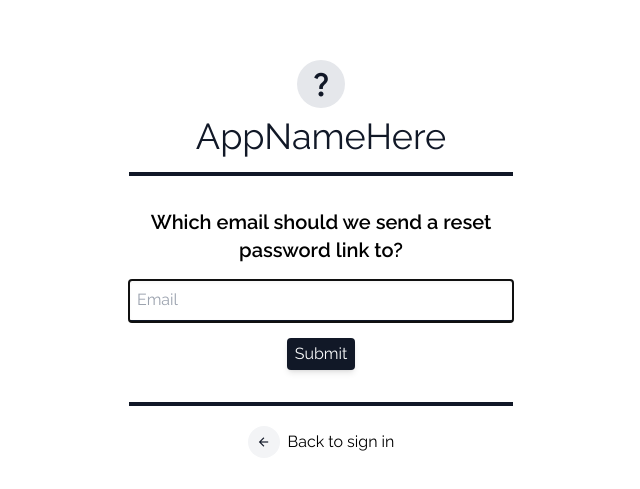
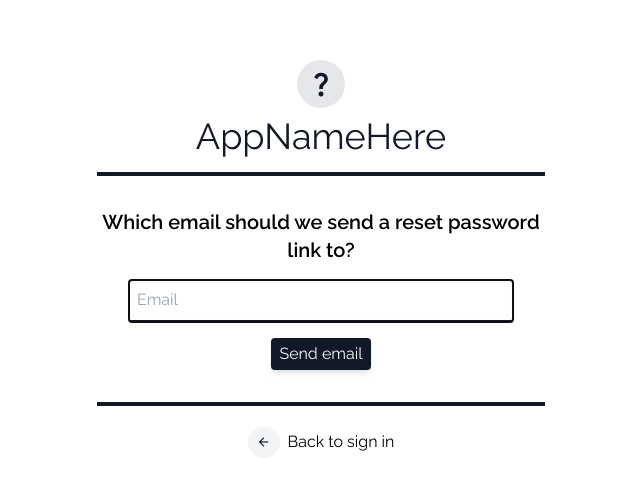
Before and after one commit to andymcgunagle/react-typescript-firebase-template, a React (Create React App) app: page /forgot-password in a window 1280 px wide. Shown: the part 139-628 px from the top of the page, without its empty margins (319-959 px from the left). Built offline with nearby package versions, Linux system fonts and the light colour scheme; no server answers.

Commit message:
Cleaned up auth components.

```diff
--- a/src/components/auth/ForgotPassword.tsx
+++ b/src/components/auth/ForgotPassword.tsx
@@ -46,7 +46,7 @@ export default function ForgotPassword() {
   };
 
   return (
-    <div className="animate-fadeIn flex flex-col items-center gap-4 w-full max-w-sm">
+    <div className="animate-fadeIn flex flex-col items-center gap-4 w-full max-w-md">
       <AppName />
       <AuthFormWrapper heading="Which email should we send a reset password link to?">
         <form
@@ -67,7 +67,7 @@ export default function ForgotPassword() {
             type="submit"
             className={getButtonStyles({ buttonStyle: 'standard' })}
           >
-            Submit
+            Send email
           </button>
         </form>
       </AuthFormWrapper>
--- a/src/components/auth/ResetPassword.tsx
+++ b/src/components/auth/ResetPassword.tsx
@@ -67,7 +67,7 @@ export default function ResetPassword() {
   };
 
   return (
-    <div className="animate-fadeIn flex flex-col items-center gap-4 w-full max-w-sm">
+    <div className="animate-fadeIn flex flex-col items-center gap-4 w-full max-w-md">
       <AppName />
       <AuthFormWrapper heading="Create a new password">
         <form
@@ -94,7 +94,7 @@ export default function ResetPassword() {
             type="submit"
             className={getButtonStyles({ buttonStyle: 'standard' })}
           >
-            Submit
+            Reset password
           </button>
         </form>
       </AuthFormWrapper>
--- a/src/components/auth/SignIn.tsx
+++ b/src/components/auth/SignIn.tsx
@@ -81,7 +81,7 @@ export default function SignIn() {
             type="submit"
             className={getButtonStyles({ buttonStyle: 'standard' })}
           >
-            Submit
+            Sign in
           </button>
         </form>
       </AuthFormWrapper>
@@ -94,8 +94,7 @@ export default function SignIn() {
             additionalStyles: 'flex flex-wrap justify-center items-center gap-1',
           })}
         >
-          <span>New here? </span>
-          <span>Click here to create an account.</span>
+          Create an account
         </button>
         <button
           onClick={() => navigate({ pathname: '/forgot-password' })}
--- a/src/components/auth/SignUp.tsx
+++ b/src/components/auth/SignUp.tsx
@@ -18,7 +18,7 @@ import {
 } from "../_reusables/styles";
 import AppName from "../_reusables/components/AppName";
 import AuthFormWrapper from "../_reusables/components/AuthFormWrapper";
-import SignUpWithGoogleButton from "./SignUpWithGoogleButton";
+import SignUpWithGoogleButton from "./SignUpUsingGoogleButton";
 
 export default function SignUp() {
   const dispatch = useTypedDispatch();
@@ -115,7 +115,7 @@ export default function SignUp() {
                 type="submit"
                 className={getButtonStyles({ buttonStyle: 'standard' })}
               >
-                Submit
+                Sign up
               </button>
             </form>
             <button
@@ -126,7 +126,7 @@ export default function SignUp() {
                 additionalStyles: 'flex flex-wrap justify-center items-center gap-1',
               })}
             >
-              ...or click here to sign up using Google.
+              ...or use your Google account instead.
             </button>
           </>
           :
@@ -143,7 +143,7 @@ export default function SignUp() {
                 additionalStyles: 'flex flex-wrap justify-center items-center gap-1',
               })}
             >
-              ...or click here to sign up with an email & password.
+              ...or use an email & password instead.
             </button>
           </>}
 
@@ -156,8 +156,7 @@ export default function SignUp() {
           additionalStyles: 'flex flex-wrap justify-center items-center gap-1',
         })}
       >
-        <span>Already have an account? </span>
-        <span>Click here to log in.</span>
+        Already have an account?
       </button>
       <ErrorMessage
         message={errorMessage}
--- a/src/components/auth/SignUpWithGoogleButton.tsx
+++ b/src/components/auth/SignUpUsingGoogleButton.tsx
@@ -6,10 +6,10 @@ import { setUid } from "../../redux/authSlice";
 import { getButtonStyles } from "../_reusables/styles";
 import googleLogo from "../../images/google-logo.svg.png";
 
-export default function SignUpWithGoogleButton({
+export default function SignUpUsingGoogleButton({
   setErrorMessage,
   setShowErrorMessage,
-}: SignUpWithGoogleButtonProps) {
+}: SignUpUsingGoogleButtonProps) {
   const dispatch = useDispatch();
 
   const signUpWithGoogle = async () => {
@@ -44,12 +44,12 @@ export default function SignUpWithGoogleButton({
         alt="Google logo"
         className="h-4 w-4"
       />
-      Sign up with Google
+      Sign up
     </button>
   );
 };
 
-interface SignUpWithGoogleButtonProps {
+interface SignUpUsingGoogleButtonProps {
   setErrorMessage: React.Dispatch<React.SetStateAction<string>>,
   setShowErrorMessage: React.Dispatch<React.SetStateAction<boolean>>,
 };
```
